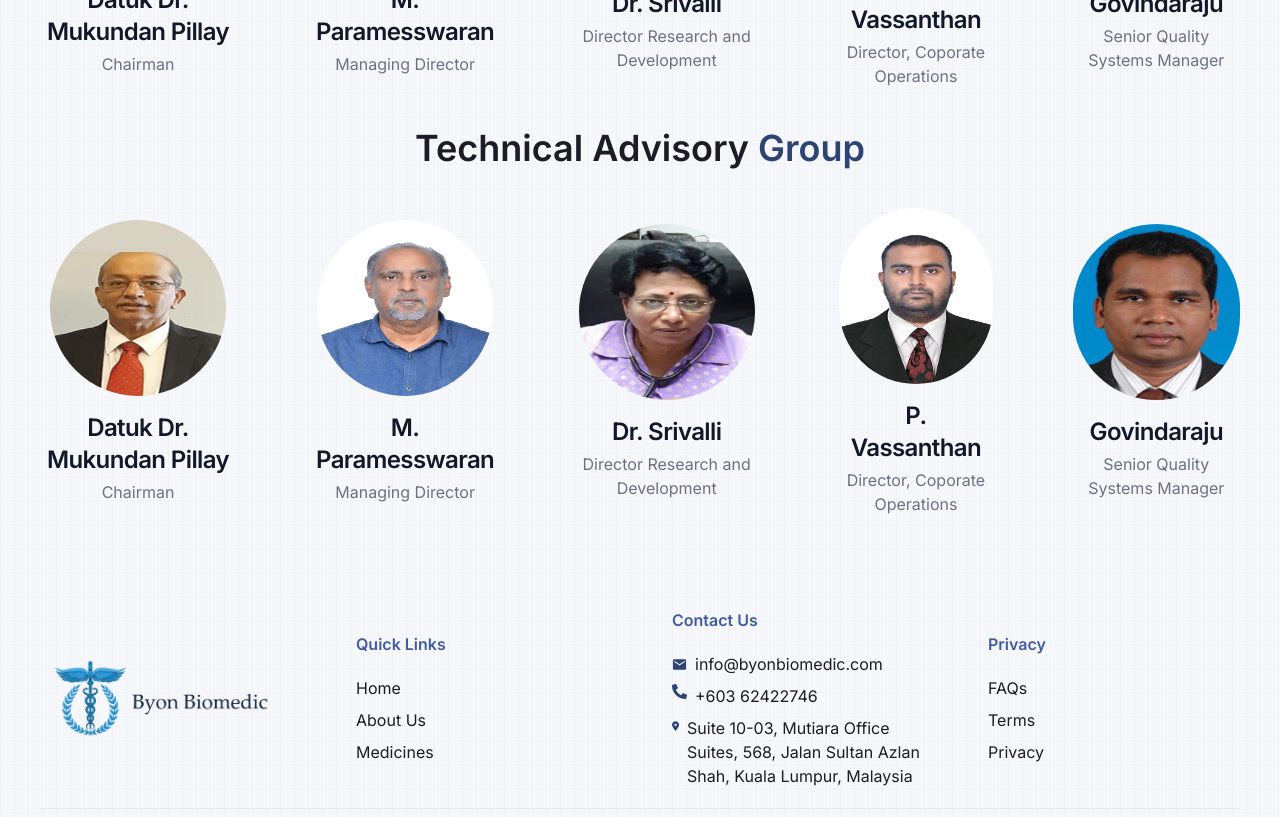
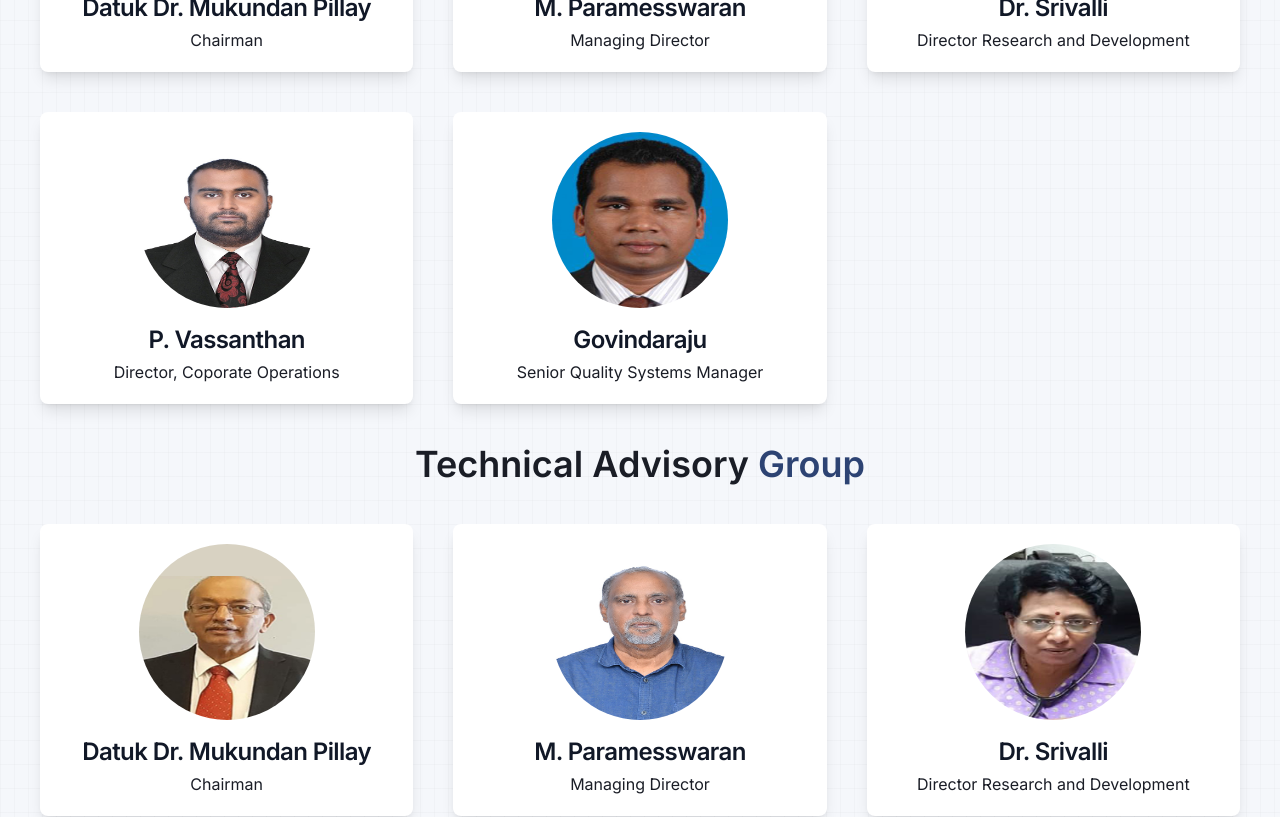
Before and after one commit to sai-ram-kaushik/byon-biomedic-website, a React (Vite) app: page /team in a window 1280 px wide. Shown: the part 460-1277 px from the top of the page. Built offline with nearby package versions, Linux system fonts and the light colour scheme.

Commit message:
Team animations

```diff
--- a/src/pages/Team.jsx
+++ b/src/pages/Team.jsx
@@ -11,7 +11,7 @@ const Team = ({ about }) => {
 
    const fadeIn = {
       hidden: { opacity: 0, y: 20 },
-      visible: { opacity: 1, y: 0, transition: { duration: 0.6 } },
+      visible: { opacity: 1, y: 0, transition: { duration: 0.6, staggerChildren: 0.2 } },
    };
 
    return (
@@ -25,16 +25,18 @@ const Team = ({ about }) => {
             </h3>
          </motion.div>
 
-         <motion.div className="flex flex-col items-center w-full gap-10" variants={fadeIn}>
-            <div className="flex flex-col lg:flex-row items-center justify-center gap-20">
+         <motion.div className="grid grid-cols-1 md:grid-cols-2 lg:grid-cols-3 gap-10" variants={fadeIn}>
             {teamMembers.map((member, idx) => (
-                  <motion.div key={idx} className="text-center text-gray-500 cursor-pointer" onClick={() => setSelectedMember(member)} whileHover={{ scale: 1.05 }}>
-                     <motion.img className="mx-auto mb-4 w-44 h-44 rounded-full transition-transform" src={member.imageUrl} alt={member.name} initial={{ opacity: 0 }} animate={{ opacity: 1 }} transition={{ duration: 0.5 }} />
-                     <motion.h3 className="mb-1 text-2xl font-bold tracking-tight text-gray-900">{member.name}</motion.h3>
-                     <motion.p>{member.designation}</motion.p>
+               <motion.div
+                  key={idx}
+                  className="text-center bg-white p-5 rounded-lg shadow-lg hover:shadow-xl cursor-pointer transform transition-transform duration-300 hover:scale-105"
+                  onClick={() => setSelectedMember(member)}
+                  whileHover={{ scale: 1.05 }}>
+                  <img className="mx-auto mb-4 w-44 h-44 rounded-full transition-transform" src={member.imageUrl} alt={member.name} />
+                  <h3 className="mb-1 text-2xl font-bold tracking-tight text-gray-900">{member.name}</h3>
+                  <p>{member.designation}</p>
                </motion.div>
             ))}
-            </div>
          </motion.div>
 
          {/* Technical Advisory Group Section */}
@@ -44,30 +46,32 @@ const Team = ({ about }) => {
             </h3>
          </motion.div>
 
-         <motion.div className="flex flex-col items-center w-full gap-10" variants={fadeIn}>
-            <div className="flex flex-col lg:flex-row items-center justify-center gap-20">
+         <motion.div className="grid grid-cols-1 md:grid-cols-2 lg:grid-cols-3 gap-10" variants={fadeIn}>
             {advisoryMembers.map((member, idx) => (
-                  <motion.div key={idx} className="text-center text-gray-500 cursor-pointer" onClick={() => setSelectedMember(member)} whileHover={{ scale: 1.05 }}>
-                     <motion.img className="mx-auto mb-4 w-44 h-44 rounded-full transition-transform" src={member.imageUrl} alt={member.name} initial={{ opacity: 0 }} animate={{ opacity: 1 }} transition={{ duration: 0.5 }} />
-                     <motion.h3 className="mb-1 text-2xl font-bold tracking-tight text-gray-900">{member.name}</motion.h3>
-                     <motion.p>{member.designation}</motion.p>
+               <motion.div
+                  key={idx}
+                  className="text-center bg-white p-5 rounded-lg shadow-lg hover:shadow-xl cursor-pointer transform transition-transform duration-300 hover:scale-105"
+                  onClick={() => setSelectedMember(member)}
+                  whileHover={{ scale: 1.05 }}>
+                  <img className="mx-auto mb-4 w-44 h-44 rounded-full transition-transform" src={member.imageUrl} alt={member.name} />
+                  <h3 className="mb-1 text-2xl font-bold tracking-tight text-gray-900">{member.name}</h3>
+                  <p>{member.designation}</p>
                </motion.div>
             ))}
-            </div>
          </motion.div>
 
          {/* Popup Modal */}
          {selectedMember && (
-            <motion.div className="fixed inset-0 flex items-center justify-center bg-black bg-opacity-50" initial={{ opacity: 0 }} animate={{ opacity: 1 }} transition={{ duration: 0.3 }}>
-               <motion.div className="bg-white p-6 rounded-lg max-w-md relative" initial={{ scale: 0.8 }} animate={{ scale: 1 }} transition={{ duration: 0.3 }}>
+            <div className="fixed inset-0 flex items-center justify-center bg-black bg-opacity-50">
+               <div className="bg-white p-6 rounded-lg max-w-md relative">
                   <button className="absolute top-2 right-2 text-gray-500 hover:text-gray-800" onClick={() => setSelectedMember(null)}>✖</button>
                   <img className="w-32 h-32 mx-auto rounded-full" src={selectedMember.imageUrl} alt={selectedMember.name} />
                   <h2 className="text-xl font-bold mt-3">{selectedMember.name}</h2>
                   <p className="text-gray-700">{selectedMember.designation}</p>
                   <p className="mt-2">{selectedMember.bio}</p>
                   <button className="mt-4 px-4 py-2 bg-blue-600 text-white rounded hover:bg-blue-700" onClick={() => setSelectedMember(null)}>Close</button>
-               </motion.div>
-            </motion.div>
+               </div>
+            </div>
          )}
       </motion.div>
    );
```
Lines whose indentation alone changed are shown as unchanged.
